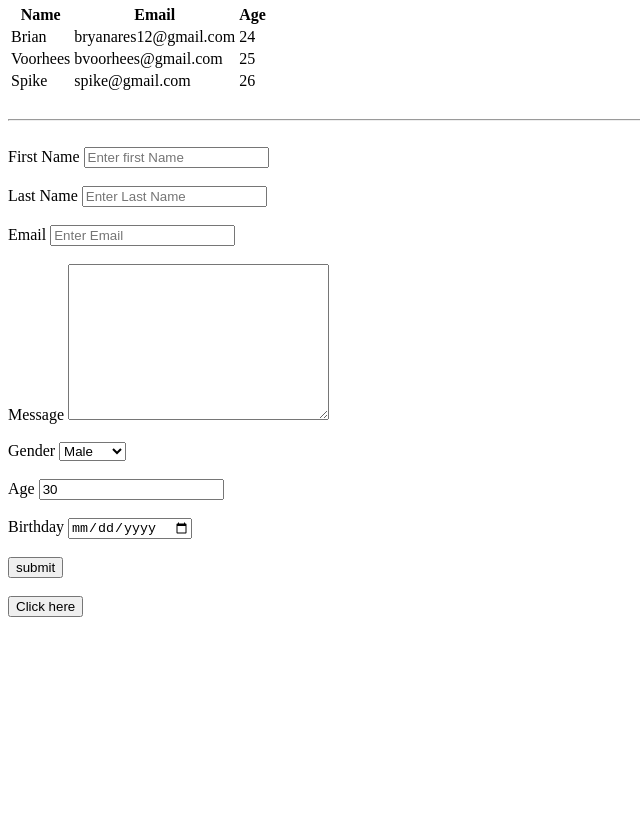
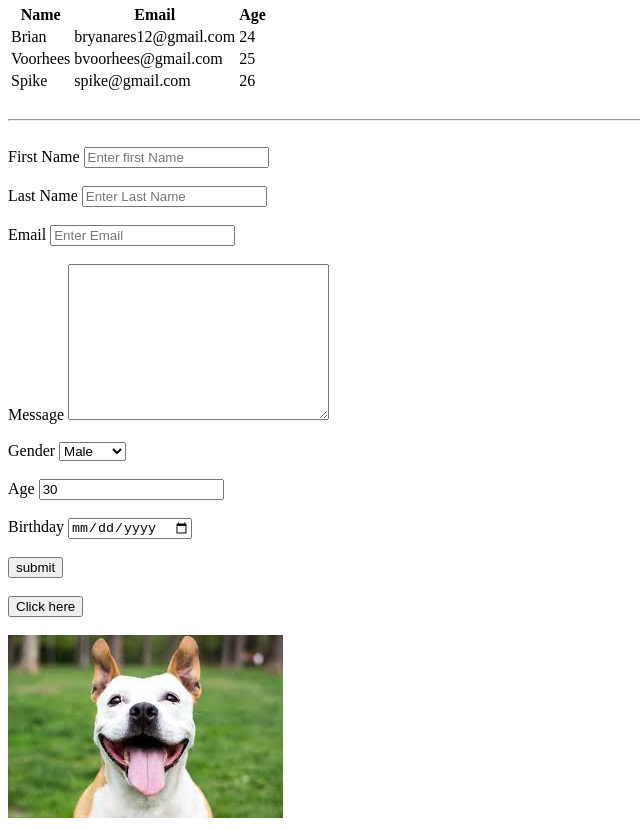
Before and after one commit to bryanares/build-from-bare-bones, a plain HTML site: page index.html in a window 1280 px wide. Shown: the part 686-1516 px from the top of the page, without its empty margins (0-640 px from the left). Before the commit the page ends 1311 px from the top, so only its background shows below. Drawn offline with Linux system fonts and the light colour scheme.

Commit message:
add image files and anchor it

```diff
--- a/index.html
+++ b/index.html
@@ -130,5 +130,11 @@
 
     <!--Buttons-->
     <button>Click here</button>
+    <br>
+    <br>
+    <!--Images-->
+    <a href="images/happy.jpeg">
+        <img src="images/happy.jpeg" alt="A seemingly happy dog">
+    </a>
 </body>
 </html>
```
